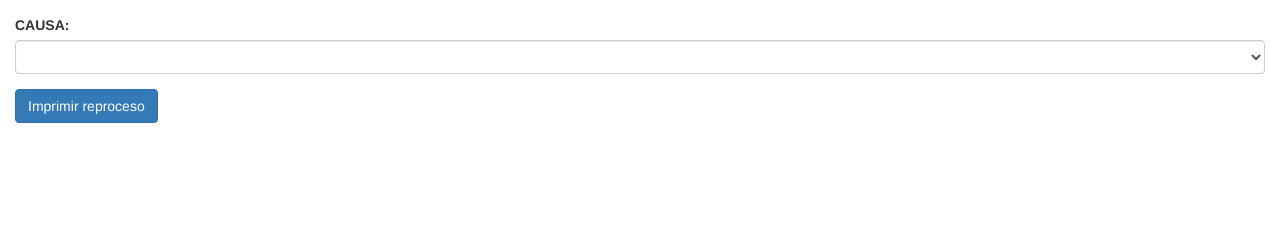
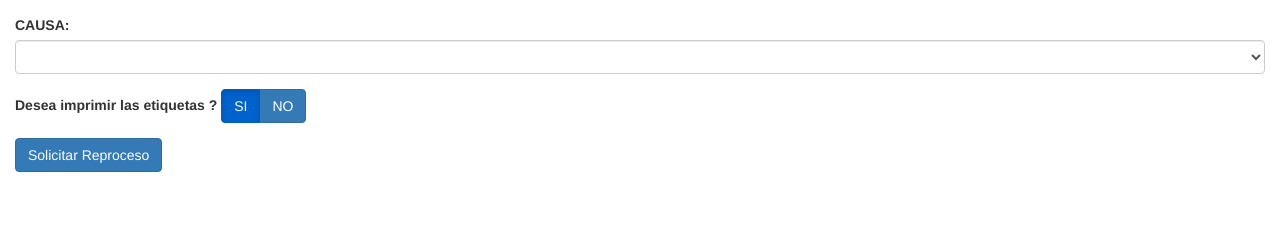
Before and after one commit to JoanRENO/Sistema-de-Control, a Flask app: page /reproceso/1 in a window 1280 px wide. Shown: the part 387-627 px from the top of the page. Run offline with Flask 2, Linux system fonts and the light colour scheme; some libraries are stand-ins or nearby versions.

Commit message:
Add Boton Imp, Ver en SUBPiezas

```diff
--- a/dataBase/reproceso.py
+++ b/dataBase/reproceso.py
@@ -126,7 +126,7 @@ class Reproceso(DataBase):
             OutputArray.append(dict(zip(columnNames, record)))
         self.close()
         if OutputArray == []:
-            return "ID no encontrada"
+            return "ID no encontrado"
         return OutputArray[0]['RUTA_ASIGNADA']
 
     def buscar_om(self, om):
--- a/server.py
+++ b/server.py
@@ -397,7 +397,10 @@ def subir_archivo():
                 flash('Los MODULOS se han subido correctamente')
                 return redirect(url_for('index4', ventana=1))
             elif tipo == 'basePiezas':
-                ABM().Alta_Piezas(archivo.filename)
+                falta_info = ABM().Alta_Piezas(archivo.filename)
+                if falta_info == 'falta_info':
+                    flash("OPERACION CANCELADA, DATOS INCORRECTOS EN RUTA_ASIGNADA O idModulo", 'warning')
+                    return redirect(url_for('index4', ventana=1))
                 print("OPERACION SUBIDA DE DATOS:  COMPLETADA")
                 flash('Las PIEZAS se han subido correctamente')
                 return redirect(url_for('index4', ventana=1))
@@ -695,7 +698,9 @@ def generar_reproceso(tipo):
                                             info['PIEZA_CODIGORANURA'], info['PIEZA_TAPACANTO_DERECHO'],
                                             info['PIEZA_TAPACANTO_INFERIOR'], info['PIEZA_TAPACANTO_IZQUIERDO'],
                                             info['PIEZA_TAPACANTO_SUPERIOR'], info['PIEZA_CODIGO'], maq_select, maq_detecto, "")
-                Reproceso().imprimirEtiqueta()
+                solicitarEtiquetas = request.form['imprimir1']
+                if solicitarEtiquetas == "SI":
+                    Reproceso().imprimirEtiqueta()
             else:
                 return redirect(url_for('reproceso', display="41"))
             return redirect(url_for('reproceso', display="1"))
@@ -725,8 +730,9 @@ def generar_reproceso(tipo):
                                                 info['PIEZA_CODIGORANURA'], info['PIEZA_TAPACANTO_DERECHO'],
                                                 info['PIEZA_TAPACANTO_INFERIOR'], info['PIEZA_TAPACANTO_IZQUIERDO'],
                                                 info['PIEZA_TAPACANTO_SUPERIOR'], info['PIEZA_CODIGO'], maq_select, maq_detecto, lado)
-                    Reproceso().imprimirEtiqueta()
-
+                    solicitarEtiquetas = request.form['imprimir2']
+                    if solicitarEtiquetas == "SI":
+                        Reproceso().imprimirEtiqueta()
             else:
                 return redirect(url_for('reproceso', display="42"))
             return redirect(url_for('reproceso', display="2"))
@@ -747,7 +753,9 @@ def generar_reproceso(tipo):
                                             info['PIEZA_CODIGORANURA'], info['PIEZA_TAPACANTO_DERECHO'],
                                             info['PIEZA_TAPACANTO_INFERIOR'], info['PIEZA_TAPACANTO_IZQUIERDO'],
                                             info['PIEZA_TAPACANTO_SUPERIOR'], info['PIEZA_CODIGO'], maq_select, "LINEA", "")
-                Reproceso().imprimirEtiqueta()
+                solicitarEtiquetas = request.form['imprimir3']
+                if solicitarEtiquetas == "SI":
+                    Reproceso().imprimirEtiqueta()
             else:
                 return redirect(url_for('reproceso', display="43"))
             return redirect(url_for('reproceso', display="3"))
--- a/templates/reproceso.html
+++ b/templates/reproceso.html
@@ -97,8 +97,19 @@
                         <option>Otros</option>
                         </select>
                     </div>
+                    <div class="form-group">
+                        <label for="imprimirlabel1">Desea imprimir las etiquetas ? </label>
+                        <div id="imprimirlabel1" class="btn-group btn-group-toggle" data-toggle="buttons">
+                          <label class="btn btn-primary active">
+                            <input type="radio" name="imprimir1" id="imprimirSI" value="SI" checked> SI
+                          </label>
+                          <label class="btn btn-primary">
+                            <input type="radio" name="imprimir1" id="imprimirNO" value="NO"> NO
+                          </label>
+                        </div>
+                    </div>
                     <div>
-                        <button type="submit" class="btn btn-primary">Imprimir reproceso</button>
+                        <button class="btn btn-primary" data-toggle="modal" data-target="#reproceso1">Solicitar Reproceso</button>
                     </div>
                     </form>
             </div>
@@ -167,6 +178,17 @@
                         <option>Rotura DESPACHO</option>
                         <option>Otros</option>
                         </select>
+                    </div>
+                    <div class="form-group">
+                        <label for="imprimirlabel2">Desea imprimir las etiquetas ? </label>
+                        <div id="imprimirlabel2" class="btn-group btn-group-toggle" data-toggle="buttons">
+                          <label class="btn btn-primary active">
+                            <input type="radio" name="imprimir2" id="imprimir2SI" value="SI" checked> SI
+                          </label>
+                          <label class="btn btn-primary">
+                            <input type="radio" name="imprimir2" id="imprimir2NO" value="NO"> NO
+                          </label>
+                        </div>
                     </div>
                     <button type="submit" class="btn btn-primary">Solicitar Reproceso</button>
                     <br>
@@ -253,8 +275,19 @@
                         <option>Otros</option>
                         </select>
                     </div>
+                    <div class="form-group">
+                        <label for="imprimirlabel3">Desea imprimir las etiquetas ? </label>
+                        <div id="imprimirlabel3" class="btn-group btn-group-toggle" data-toggle="buttons">
+                          <label class="btn btn-primary active">
+                            <input type="radio" name="imprimir3" id="imprimir3SI" value="SI" checked> SI
+                          </label>
+                          <label class="btn btn-primary">
+                            <input type="radio" name="imprimir3" id="imprimir3NO" value="NO"> NO
+                          </label>
+                        </div>
+                    </div>
                     <div>
-                        <button type="submit" class="btn btn-primary">Imprimir reproceso</button>
+                        <button type="submit" class="btn btn-primary">Solicitar Reproceso</button>
                     </div>
                 </form>
             </div>
```
Also changed, not shown: dataBase/AB_ModulosPiezas.py (+8 -1 lines).
